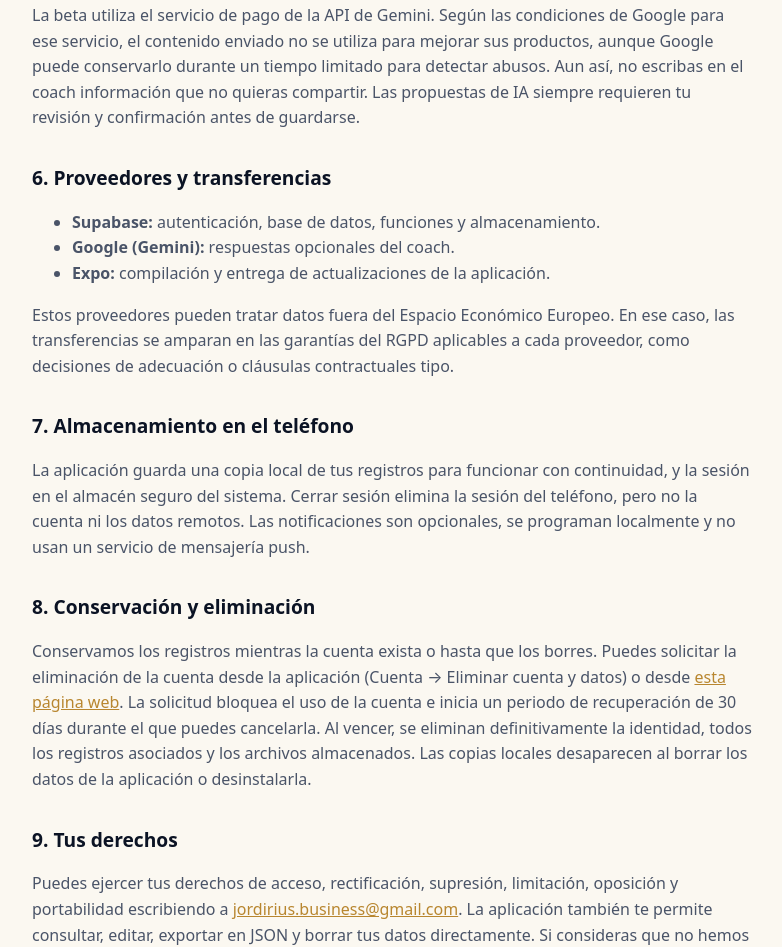
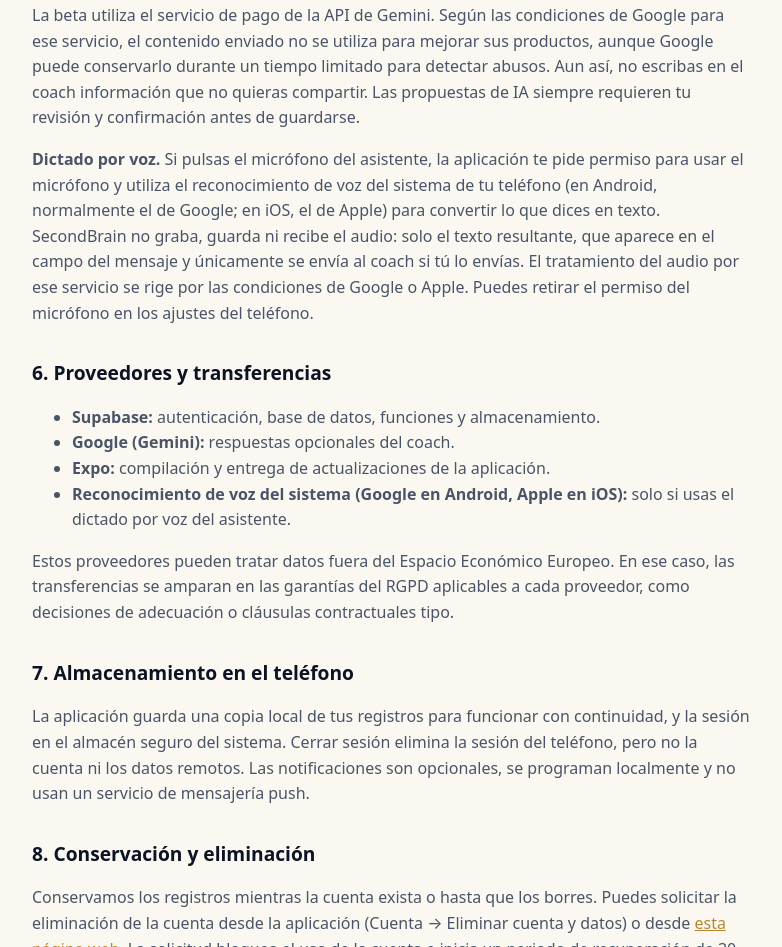
Before and after one commit to jordirius-business/SecondBrain, a plain HTML site: page privacidad.html in a window 1280 px wide. Shown: the part 1673-2620 px from the top of the page, without its empty margins (248-1030 px from the left). Drawn offline with Linux system fonts and the light colour scheme.

Commit message:
Privacidad: dictado por voz en el asistente
El micrófono solo se usa al pulsar el dictado del asistente; el
reconocimiento de voz del sistema convierte el audio en texto y
SecondBrain no graba ni recibe el audio.

Co-Authored-By: Claude Opus 5.5 <noreply@anthropic.com>

```diff
--- a/privacidad.html
+++ b/privacidad.html
@@ -38,11 +38,14 @@
   <p>La función utiliza Google Gemini. Del perfil autorizado solo se envían objetivos, nivel de actividad, experiencia, disponibilidad, deportes preferidos, material, estilo alimentario y notas. <strong>No se envían</strong> fecha de nacimiento, altura, peso, alergias, limitaciones, diario, comidas, proyectos ni los pesos, repeticiones o fechas de tus entrenamientos.</p>
   <p>La beta utiliza el servicio de pago de la API de Gemini. Según las condiciones de Google para ese servicio, el contenido enviado no se utiliza para mejorar sus productos, aunque Google puede conservarlo durante un tiempo limitado para detectar abusos. Aun así, no escribas en el coach información que no quieras compartir. Las propuestas de IA siempre requieren tu revisión y confirmación antes de guardarse.</p>
 
+  <p><strong>Dictado por voz.</strong> Si pulsas el micrófono del asistente, la aplicación te pide permiso para usar el micrófono y utiliza el reconocimiento de voz del sistema de tu teléfono (en Android, normalmente el de Google; en iOS, el de Apple) para convertir lo que dices en texto. SecondBrain no graba, guarda ni recibe el audio: solo el texto resultante, que aparece en el campo del mensaje y únicamente se envía al coach si tú lo envías. El tratamiento del audio por ese servicio se rige por las condiciones de Google o Apple. Puedes retirar el permiso del micrófono en los ajustes del teléfono.</p>
+
   <h2>6. Proveedores y transferencias</h2>
   <ul>
     <li><strong>Supabase:</strong> autenticación, base de datos, funciones y almacenamiento.</li>
     <li><strong>Google (Gemini):</strong> respuestas opcionales del coach.</li>
     <li><strong>Expo:</strong> compilación y entrega de actualizaciones de la aplicación.</li>
+    <li><strong>Reconocimiento de voz del sistema (Google en Android, Apple en iOS):</strong> solo si usas el dictado por voz del asistente.</li>
   </ul>
   <p>Estos proveedores pueden tratar datos fuera del Espacio Económico Europeo. En ese caso, las transferencias se amparan en las garantías del RGPD aplicables a cada proveedor, como decisiones de adecuación o cláusulas contractuales tipo.</p>
 
```
